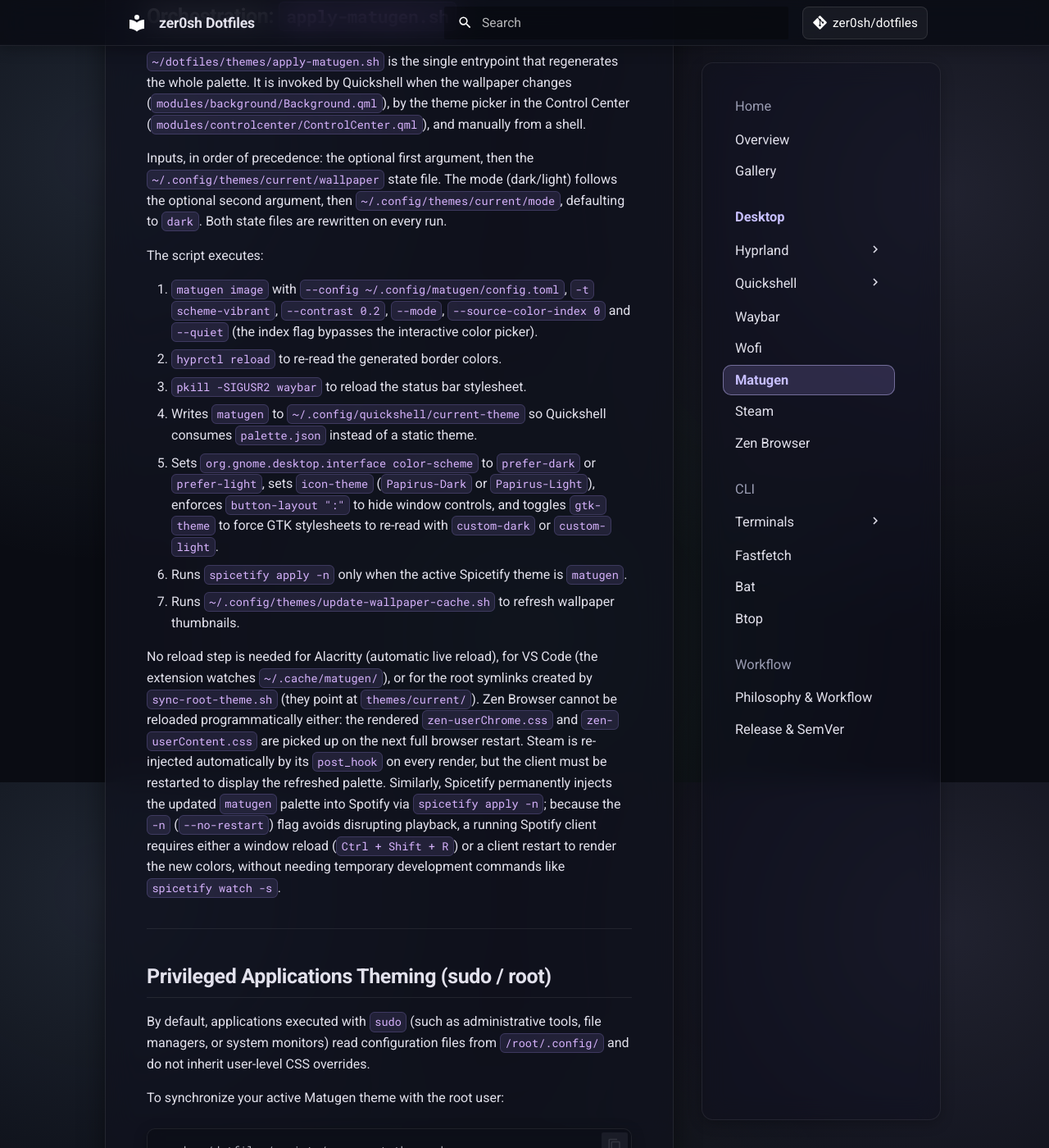
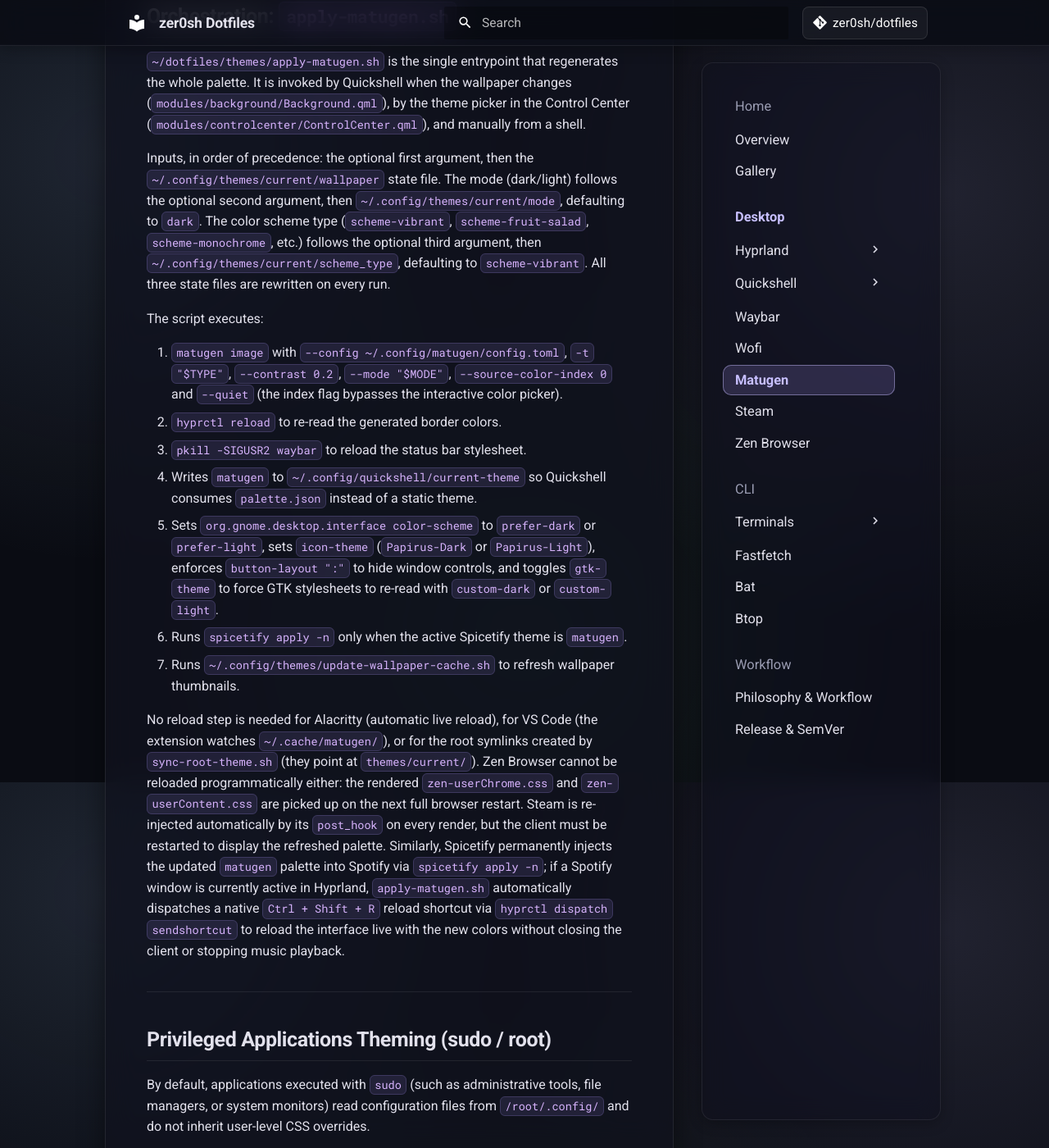
Before and after one commit to zer0sh/dotfiles, an MkDocs documentation site: the page built from docs/apps/matugen.md, in a window 1280 px wide and 1400 px high, scrolled down 8046 px. Shown: the whole window at 82% size. Built offline with MkDocs 1.6.1 and Material for MkDocs 9.7.7, drawn with Linux system fonts in a browser that asks for light colours; comment, search, counter and statistics services are not loaded; some of the changed text lies outside the part shown.

Commit message:
feat(quickshell): add matugen color scheme modes selector to theme carousel

```diff
--- a/docs/apps/matugen.md
+++ b/docs/apps/matugen.md
@@ -160,7 +160,7 @@
 | **GNOME Classic (GTK 3)** | `themes/current/gtk-3.0.css` | Window, seamless headerbar, inputs, buttons, selections, `custom-dark`/`custom-light` base | Next app launch |
 | **GNOME Modern (GTK 4 / Libadwaita)** | `themes/current/gtk-4.0.css` | Libadwaita named colors, seamless headerbar, soft navigation sidebar, hidden window controls | Next app launch |
 | **Papirus Folders** | `themes/current/papirus-color` | Nearest folder palette (`colors_to_compare`) matching primary accent | Immediate post-hook (`papirus-folders -C`) |
-| **Spicetify (Spotify)** | `themes/current/spicetify.ini` | Main, player, sidebar, cards, text, accents, buttons | `spicetify apply -n` / automated in `apply-matugen.sh` (client restart or `Ctrl+Shift+R` if running) |
+| **Spicetify (Spotify)** | `themes/current/spicetify.ini` | Main, player, sidebar, cards, text, accents, buttons | `spicetify apply -n` in `apply-matugen.sh` + live Hyprland reload shortcut |
 | **[Steam](steam.md)** | `themes/current/steam.css` | Adwaita CSS variables: accent, window_bg, headerbar, sidebar | `post_hook` running `install.py --custom-css -t normal`; restart the Steam client to display it |
 | **[Vim](../terminals/vim.md)** | `themes/current/matugen.vim` | Editor highlights, syntax groups, NERDTree colors, airline statusline palette | `:colorscheme matugen` or new instance |
 | **VS Code** (`haikalllp.matugen-theme`) | `~/.cache/matugen/vscode-colors` and `.json` | Full Material You palette (background, foreground, cursor, 16 accent colors) | Automatic via extension file watcher / `Matugen Theme: Update Theme` |
@@ -236,12 +236,14 @@
 Inputs, in order of precedence: the optional first argument, then the
 `~/.config/themes/current/wallpaper` state file. The mode (dark/light) follows
 the optional second argument, then `~/.config/themes/current/mode`, defaulting
-to `dark`. Both state files are rewritten on every run.
+to `dark`. The color scheme type (`scheme-vibrant`, `scheme-fruit-salad`, `scheme-monochrome`, etc.)
+follows the optional third argument, then `~/.config/themes/current/scheme_type`, defaulting
+to `scheme-vibrant`. All three state files are rewritten on every run.
 
 The script executes:
 
 1. `matugen image` with `--config ~/.config/matugen/config.toml`,
-   `-t scheme-vibrant`, `--contrast 0.2`, `--mode`, `--source-color-index 0`
+   `-t "$TYPE"`, `--contrast 0.2`, `--mode "$MODE"`, `--source-color-index 0`
    and `--quiet` (the index flag bypasses the interactive color picker).
 2. `hyprctl reload` to re-read the generated border colors.
 3. `pkill -SIGUSR2 waybar` to reload the status bar stylesheet.
@@ -262,10 +264,10 @@
 `zen-userContent.css` are picked up on the next full browser restart. Steam is
 re-injected automatically by its `post_hook` on every render, but the client
 must be restarted to display the refreshed palette. Similarly, Spicetify permanently
-injects the updated `matugen` palette into Spotify via `spicetify apply -n`; because the
-`-n` (`--no-restart`) flag avoids disrupting playback, a running Spotify client requires
-either a window reload (`Ctrl + Shift + R`) or a client restart to render the new colors,
-without needing temporary development commands like `spicetify watch -s`.
+injects the updated `matugen` palette into Spotify via `spicetify apply -n`; if a Spotify
+window is currently active in Hyprland, `apply-matugen.sh` automatically dispatches
+a native `Ctrl + Shift + R` reload shortcut via `hyprctl dispatch sendshortcut` to reload
+the interface live with the new colors without closing the client or stopping music playback.
 
 ---
 
```
Also changed, not shown: docs/quickshell/launcher-wallpapers.md (+6 -2 lines), 5 other files.
